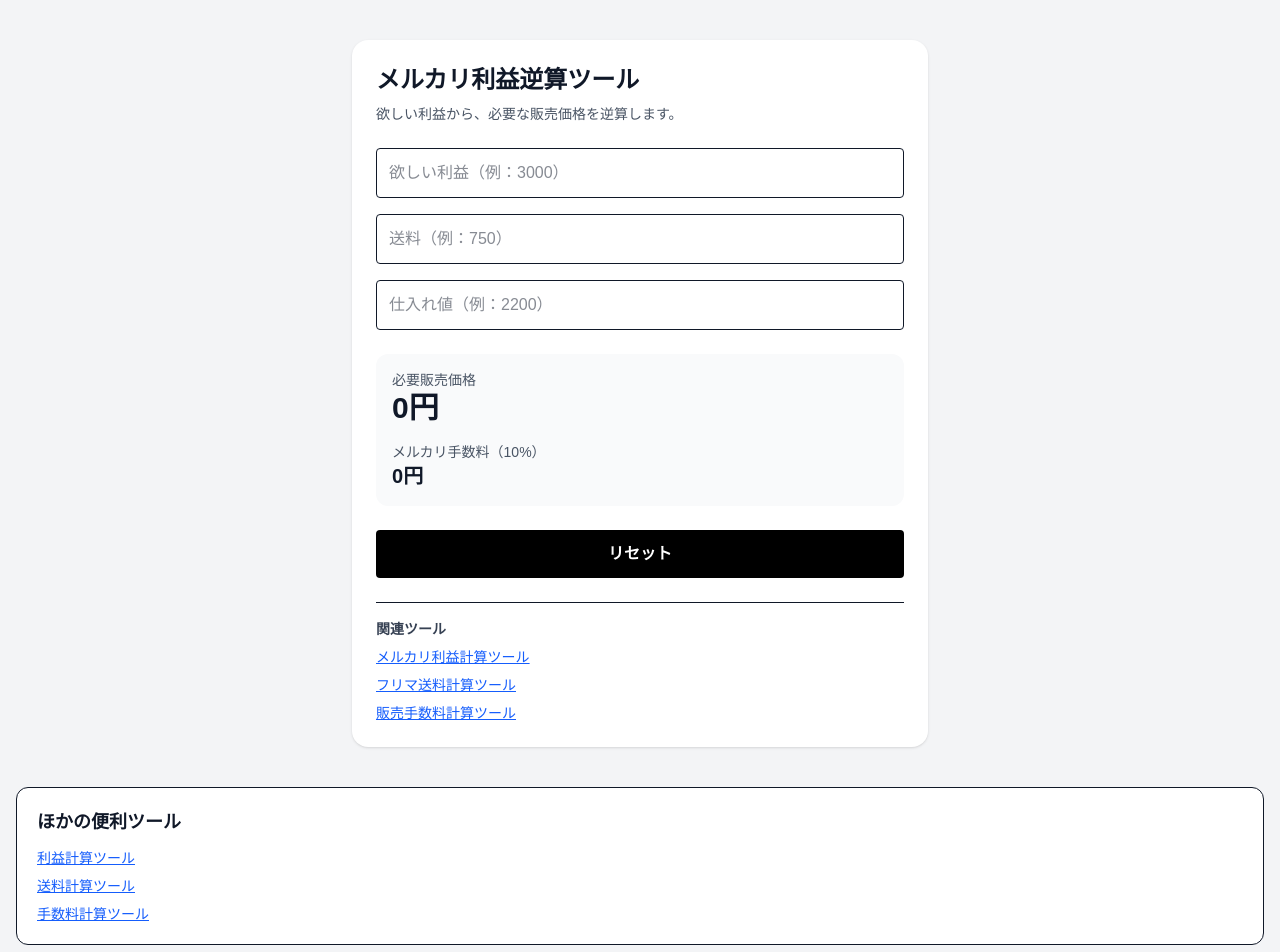
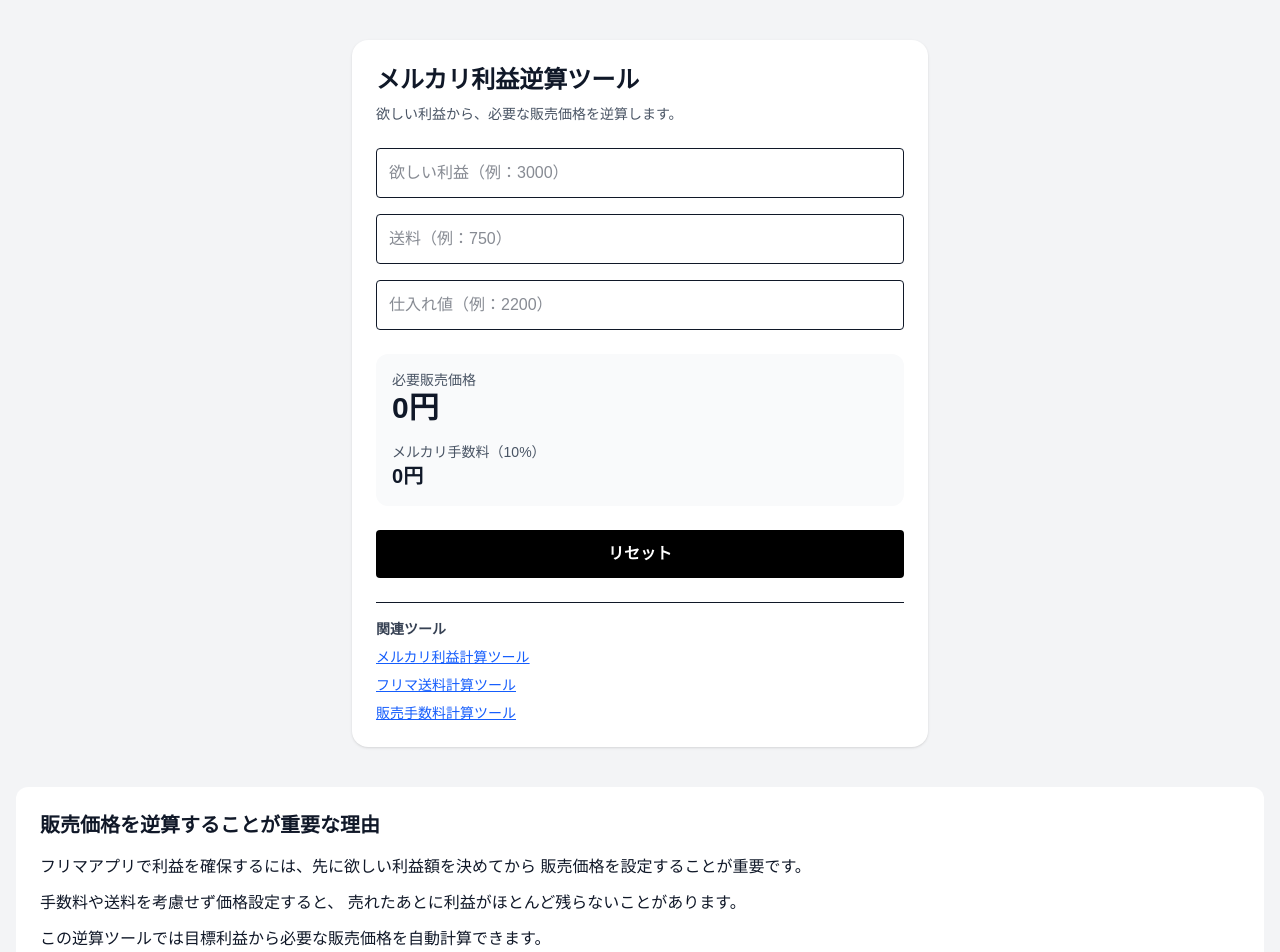
Before and after one commit to antfarm-lab/price-reverse-calc, a Next.js app: page / in a window 1280 px wide. Shown: the top 952 px of the page. Built offline with nearby package versions, Linux system fonts and the light colour scheme.

Commit message:
add seo content

```diff
--- a/app/page.tsx
+++ b/app/page.tsx
@@ -99,6 +99,25 @@
           </ul>
         </div>
       </div>
+      <section className="mt-10 bg-white rounded-xl p-6">
+  <h2 className="text-xl font-bold mb-4">
+    販売価格を逆算することが重要な理由
+  </h2>
+
+  <p className="mb-3">
+    フリマアプリで利益を確保するには、先に欲しい利益額を決めてから
+    販売価格を設定することが重要です。
+  </p>
+
+  <p className="mb-3">
+    手数料や送料を考慮せず価格設定すると、
+    売れたあとに利益がほとんど残らないことがあります。
+  </p>
+
+  <p>
+    この逆算ツールでは目標利益から必要な販売価格を自動計算できます。
+  </p>
+</section>
       <section className="mt-10 rounded-xl border bg-white p-5">
   <h2 className="mb-3 text-lg font-bold">ほかの便利ツール</h2>
   <div className="grid gap-2 text-sm">
```
